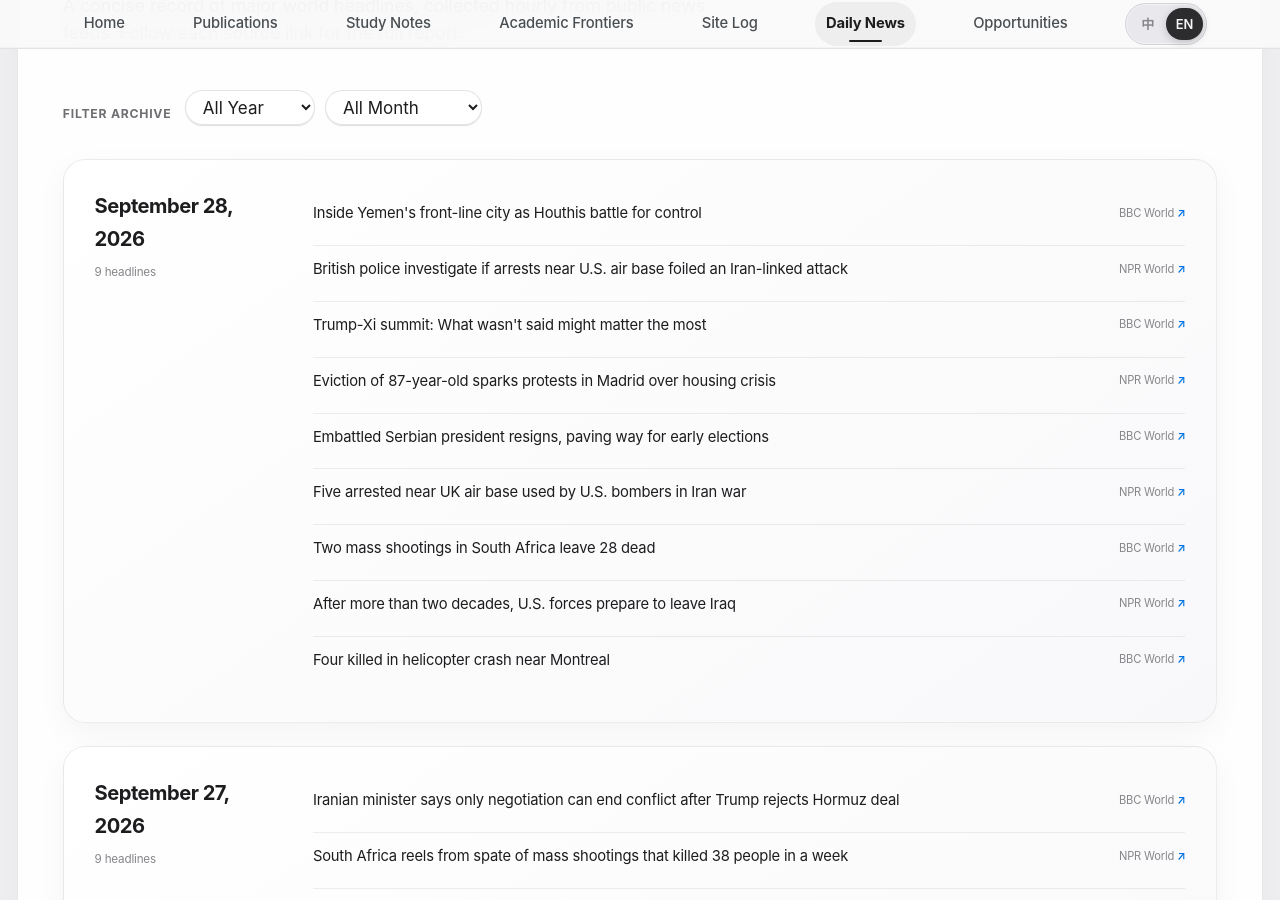
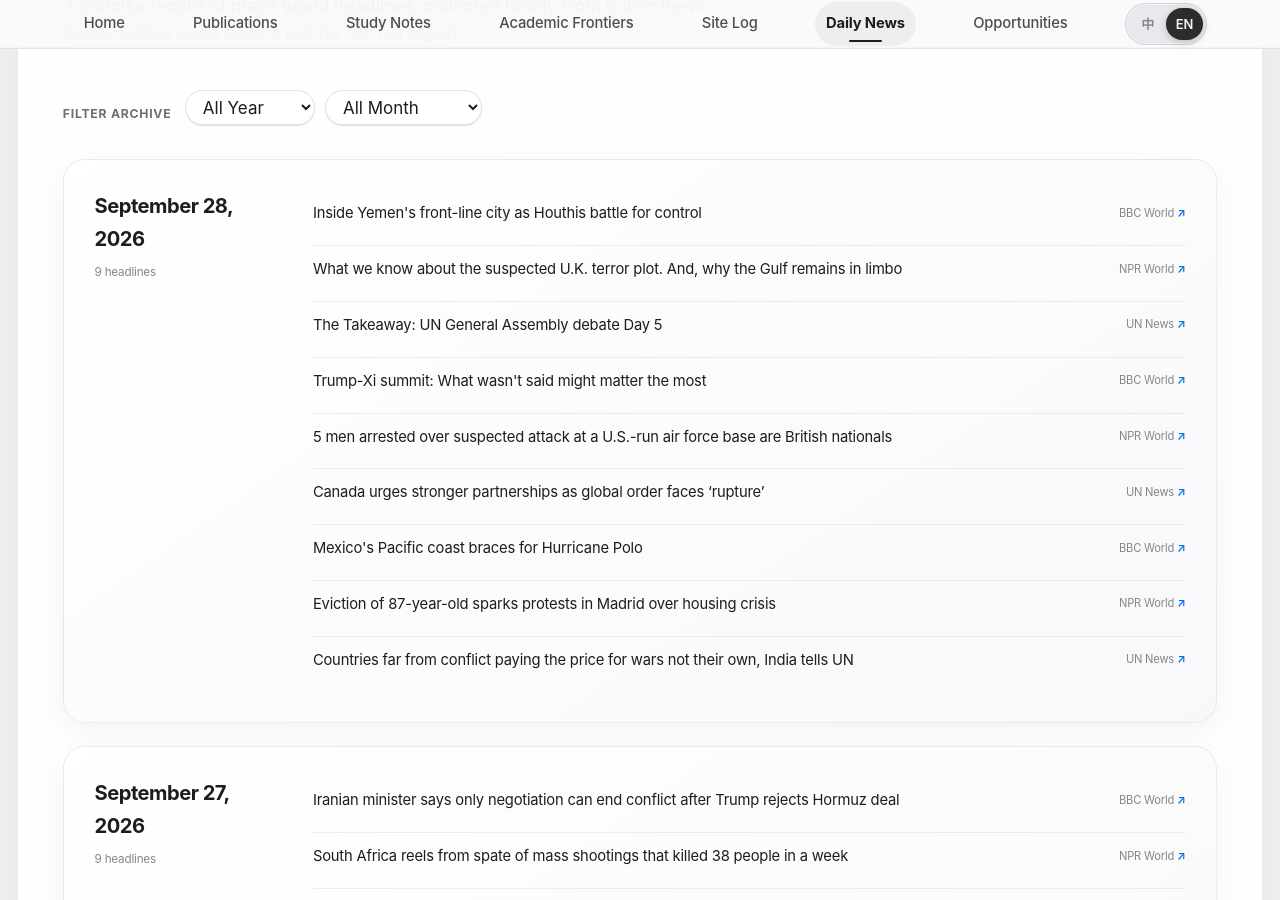
Before and after one commit to HaoxiangLuo/HaoxiangLuo.github.io, a Jekyll site: the page built from _pages/daily-news.html, in a window 1280 px wide and 900 px high, scrolled down 241 px. Built offline with Jekyll 4.4.1, drawn with Linux system fonts in a browser that asks for light colours; a style sheet for code colours, icons or effects is not loaded.

Commit message:
Update daily news 2026-09-28

```diff
--- a/_data/daily_news.json
+++ b/_data/daily_news.json
@@ -1,5 +1,5 @@
 {
-  "updated_at": "2026-09-28T19:26:37+08:00",
+  "updated_at": "2026-09-28T20:33:16+08:00",
   "days": [
     {
       "date": "2026-09-28",
@@ -11,10 +11,16 @@
           "title_zh": "也门前线城市内胡塞武装争夺控制权"
         },
         {
-          "title": "British police investigate if arrests near U.S. air base foiled an Iran-linked attack",
+          "title": "What we know about the suspected U.K. terror plot. And, why the Gulf remains in limbo",
           "source": "NPR World",
-          "url": "https://www.npr.org/2026/09/28/g-s1-145245/britain-us-base-suspected-foiled-attack",
-          "title_zh": "英国警方正在调查美国空军基地附近的逮捕行动是否挫败了与伊朗有关的袭击"
+          "url": "https://www.npr.org/2026/09/28/g-s1-145248/up-first-newsletter-uk-us-air-base-iran-strait-hormuz-media-outlets-cnn-trump",
+          "title_zh": "我们对英国涉嫌恐怖阴谋的了解。为什么海湾地区仍处于不稳定状态"
+        },
+        {
+          "title": "The Takeaway: UN General Assembly debate Day 5",
+          "source": "UN News",
+          "url": "https://news.un.org/feed/view/en/story/2026/09/1168462",
+          "title_zh": "要点：联合国大会辩论第五天"
         },
         {
           "title": "Trump-Xi summit: What wasn't said might matter the most",
@@ -23,40 +29,34 @@
           "title_zh": "特习峰会：没有说的可能是最重要的"
         },
         {
+          "title": "5 men arrested over suspected attack at a U.S.-run air force base are British nationals",
+          "source": "NPR World",
+          "url": "https://www.npr.org/2026/09/28/g-s1-145245/britain-us-base-suspected-foiled-attack",
+          "title_zh": "因涉嫌袭击美国空军基地而被捕的 5 名男子均为英国公民"
+        },
+        {
+          "title": "Canada urges stronger partnerships as global order faces ‘rupture’",
+          "source": "UN News",
+          "url": "https://news.un.org/feed/view/en/story/2026/09/1168461",
+          "title_zh": "全球秩序面临“破裂”，加拿大敦促加强伙伴关系"
+        },
+        {
+          "title": "Mexico's Pacific coast braces for Hurricane Polo",
+          "source": "BBC World",
+          "url": "https://www.bbc.co.uk/news/articles/cw8d3z5y7958o?at_medium=RSS&at_campaign=rss",
+          "title_zh": "墨西哥太平洋海岸为飓风波罗做好准备"
+        },
+        {
           "title": "Eviction of 87-year-old sparks protests in Madrid over housing crisis",
           "source": "NPR World",
           "url": "https://www.npr.org/2026/09/28/nx-s1-5983303/encampment-protest-madrid-housing-crisis",
           "title_zh": "87岁老人被驱逐引发马德里住房危机抗议"
         },
         {
-          "title": "Embattled Serbian president resigns, paving way for early elections",
-          "source": "BBC World",
-          "url": "https://www.bbc.co.uk/news/articles/ckpq0g7z5pjjo?at_medium=RSS&at_campaign=rss",
-          "title_zh": "陷入困境的塞尔维亚总统辞职，为提前选举铺平道路"
-        },
-        {
-          "title": "Five arrested near UK air base used by U.S. bombers in Iran war",
-          "source": "NPR World",
-          "url": "https://www.npr.org/2026/09/27/nx-s1-5982718/five-arrested-near-uk-air-base-used-by-u-s-bombers-in-iran-war",
-          "title_zh": "五人在美国轰炸机在伊朗战争中使用的英国空军基地附近被捕"
-        },
-        {
-          "title": "Two mass shootings in South Africa leave 28 dead",
-          "source": "BBC World",
-          "url": "https://www.bbc.co.uk/news/articles/ck5ywnp075d1o?at_medium=RSS&at_campaign=rss",
-          "title_zh": "南非发生两起大规模枪击事件 造成28人死亡"
-        },
-        {
-          "title": "After more than two decades, U.S. forces prepare to leave Iraq",
-          "source": "NPR World",
-          "url": "https://www.npr.org/2026/09/27/nx-s1-5981123/after-more-than-two-decades-u-s-forces-prepare-to-leave-iraq",
-          "title_zh": "二十多年后，美军准备撤离伊拉克"
-        },
-        {
-          "title": "Four killed in helicopter crash near Montreal",
-          "source": "BBC World",
-          "url": "https://www.bbc.co.uk/news/articles/c3grvv7p81lqo?at_medium=RSS&at_campaign=rss",
-          "title_zh": "蒙特利尔附近直升机坠毁造成四人死亡"
+          "title": "Countries far from conflict paying the price for wars not their own, India tells UN",
+          "source": "UN News",
+          "url": "https://news.un.org/feed/view/en/story/2026/09/1168460",
+          "title_zh": "印度告诉联合国，远离冲突的国家为非本国战争付出代价"
         }
       ]
     },
```
